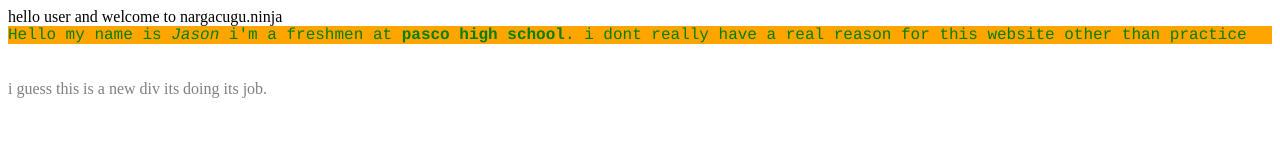
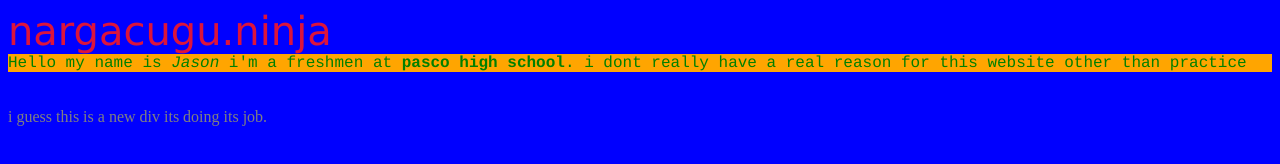
Before and after one commit to theblizzardwolf/nargacugu.ninja, a plain HTML site: page index.html in a window 1280 px wide. Drawn offline with Linux system fonts and the light colour scheme.

Commit message:
Update index.html

```diff
--- a/index.html
+++ b/index.html
@@ -1,13 +1,13 @@
-hello user and welcome to nargacugu.ninja
 <!DOCTYPE html>
 <html>
 <head>
   <meta charset="utf-8">
   <meta name="viewport" content="width=device-width">
-  <title>JS Bin</title>
+  <title>nargacugu.ninja</title>
 
   <style>
     .intro {
+
       color:green;
         background-color:orange;
          font-family:courier;
@@ -15,10 +15,23 @@ hello user and welcome to nargacugu.ninja
     div {
       color:grey;
     }
+      .header {
+        color:crimson;
+       font-size:40px;
+        font-family:verdana;
+    }
+
+    body{
+      background-color:blue;
+    }
+
   </style>
 
 </head>
 <body>
+
+  <div class="header">nargacugu.ninja</div>
+
   <div class="intro">
   Hello my name is <I>Jason</i> i'm a freshmen at <B>pasco high school</B>. i dont really have a real reason for this website other than practice
 
```
